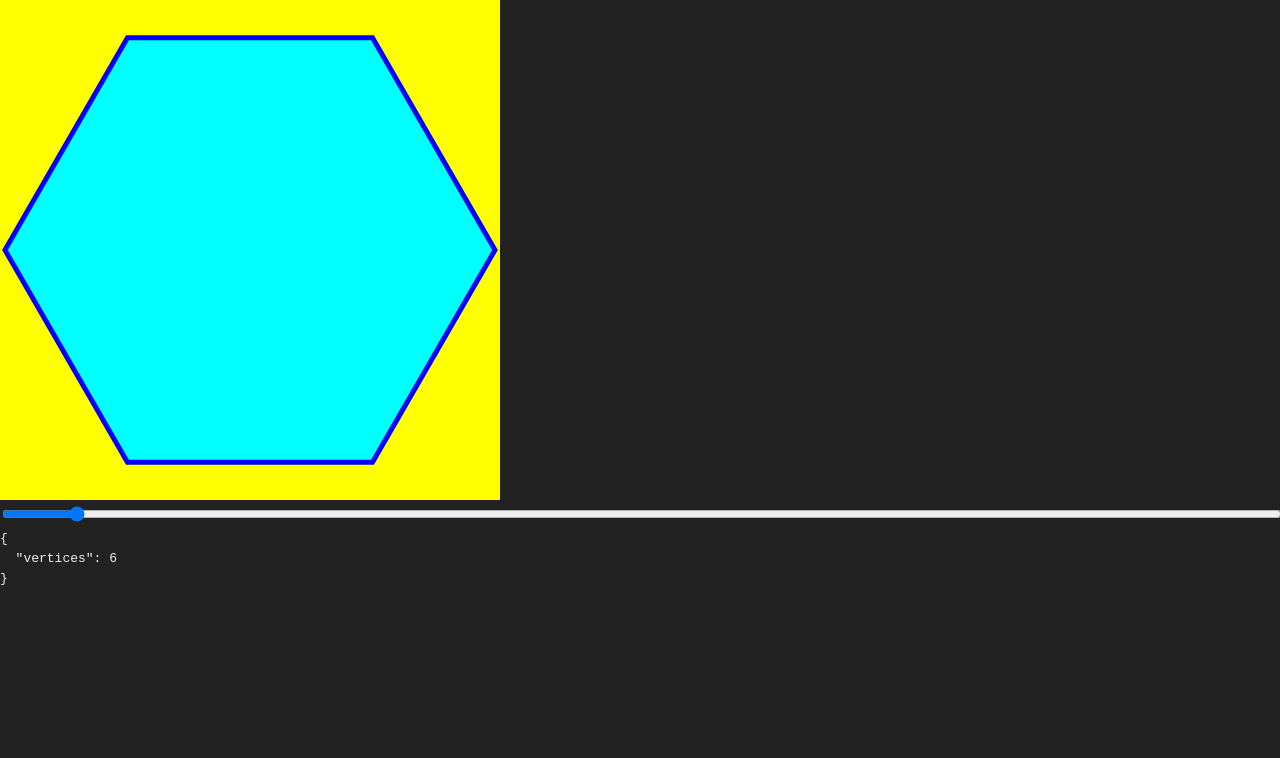
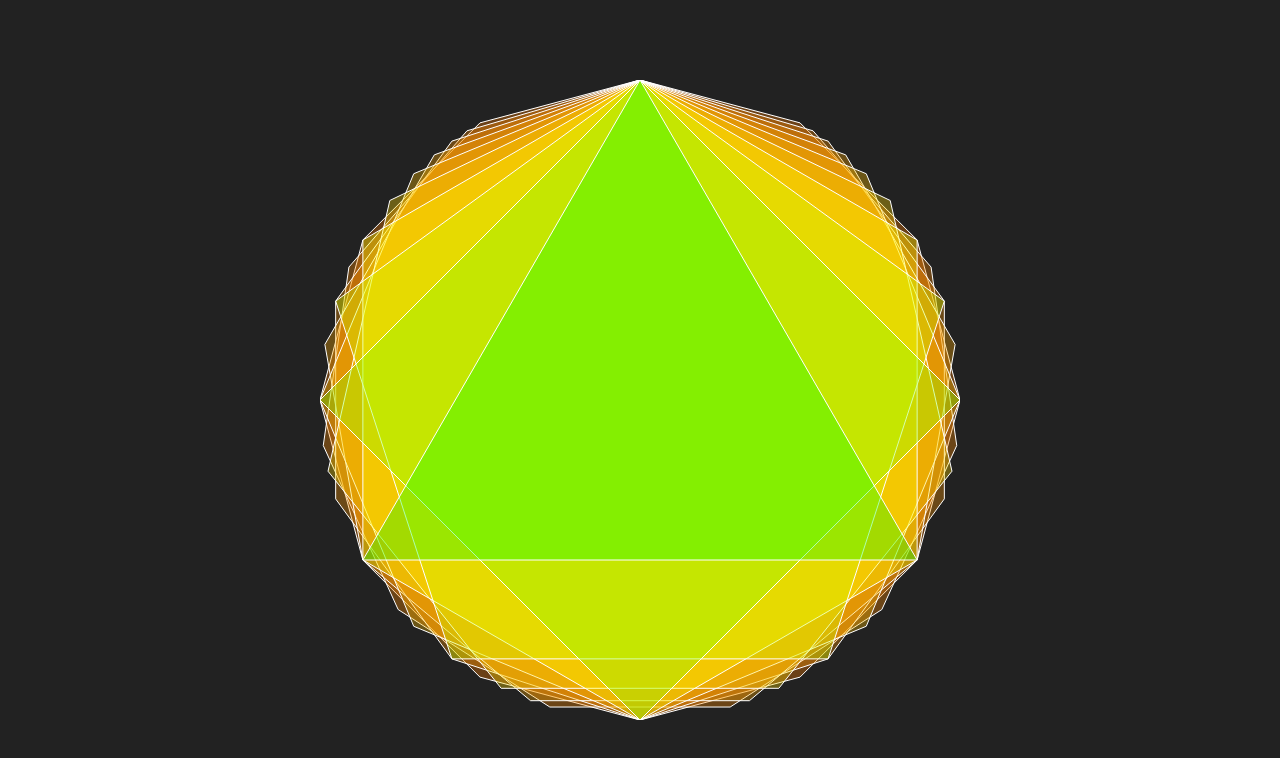
Before and after one commit to doppler/svg-polygons, a React (Create React App) app: page / in a window 1280 px wide. Shown: the top 758 px of the page. Built offline with nearby package versions, Linux system fonts and the light colour scheme.

Commit message:
remove all the interactive shit

```diff
--- a/src/App.css
+++ b/src/App.css
@@ -3,6 +3,9 @@
   height: 100vh;
   background-color: #222;
   color: #eee;
+  display: flex;
+  align-items: center;
+  justify-content: center;
 }
 
 input[type="range"] {
--- a/src/App.js
+++ b/src/App.js
@@ -1,22 +1,38 @@
-import React, { useState } from "react";
-import Polygon from "./Polygon";
+import React from "react";
 import "./App.css";
 
 const App = () => {
-  const [vertices, setVertices] = useState(6);
-  const handleVerticesSliderChange = event =>
-    setVertices(Number(event.target.value));
+  const size = 640;
+
+  const verticesPoints = vertices => {
+    return Array.from(Array(vertices))
+      .map((_, i) => i * (360 / vertices))
+      .map(angle => {
+        return [
+          size / 2 + (size / 2) * Math.cos((angle * Math.PI) / 180),
+          size / 2 + (size / 2) * Math.sin((angle * Math.PI) / 180)
+        ].join(",");
+      })
+      .join(" ");
+  };
+
   return (
     <div id="App">
-      <Polygon {...{ vertices }} />
-      <input
-        type="range"
-        value={vertices}
-        onChange={handleVerticesSliderChange}
-        min={3}
-        max={60}
-      />
-      <output>{JSON.stringify({ vertices }, null, 2)}</output>
+      <svg height={size} width={size} style={{ transform: "rotate(-90deg)" }}>
+        {Array.from({ length: 13 }, (x, i) => i)
+          .slice(3, 13)
+          .reverse() // haha, could've just done [12,11,10,9,8,7,6,5,4,3]
+          .map(v => (
+            <polygon
+              points={verticesPoints(v)}
+              style={{
+                stroke: "white",
+                strokeWidth: 1,
+                fill: `hsla(${360 / v}, 100%, 50%, 0.33)`
+              }}
+            />
+          ))}
+      </svg>
     </div>
   );
 };
--- a/src/Polygon.js
+++ /dev/null
@@ -1,40 +0,0 @@
-import React from "react";
-
-const Polygon = ({ vertices }) => {
-  const size = 500;
-  const h = size / 2;
-  const k = size / 2;
-  const r = size / 2 - 5;
-
-  const verticesPoints = () => {
-    return Array.from(Array(vertices))
-      .map((_, i) => i * (360 / vertices))
-      .map(angle => {
-        return [
-          h + r * Math.cos((angle * Math.PI) / 180),
-          k + r * Math.sin((angle * Math.PI) / 180)
-        ].join(",");
-      })
-      .join(" ");
-  };
-
-  return (
-    <svg
-      height={size}
-      width={size}
-      style={{ backgroundColor: `hsl(60, 100%, 50%)` }}
-    >
-      <polygon
-        points={verticesPoints()}
-        style={{
-          stroke: `hsl(240, 100%, 50%)`,
-          fill: `hsl(180, 100%, 50%)`,
-          strokeWidth: 5,
-          fillRule: "nonzero"
-        }}
-      />
-    </svg>
-  );
-};
-
-export default Polygon;
```
